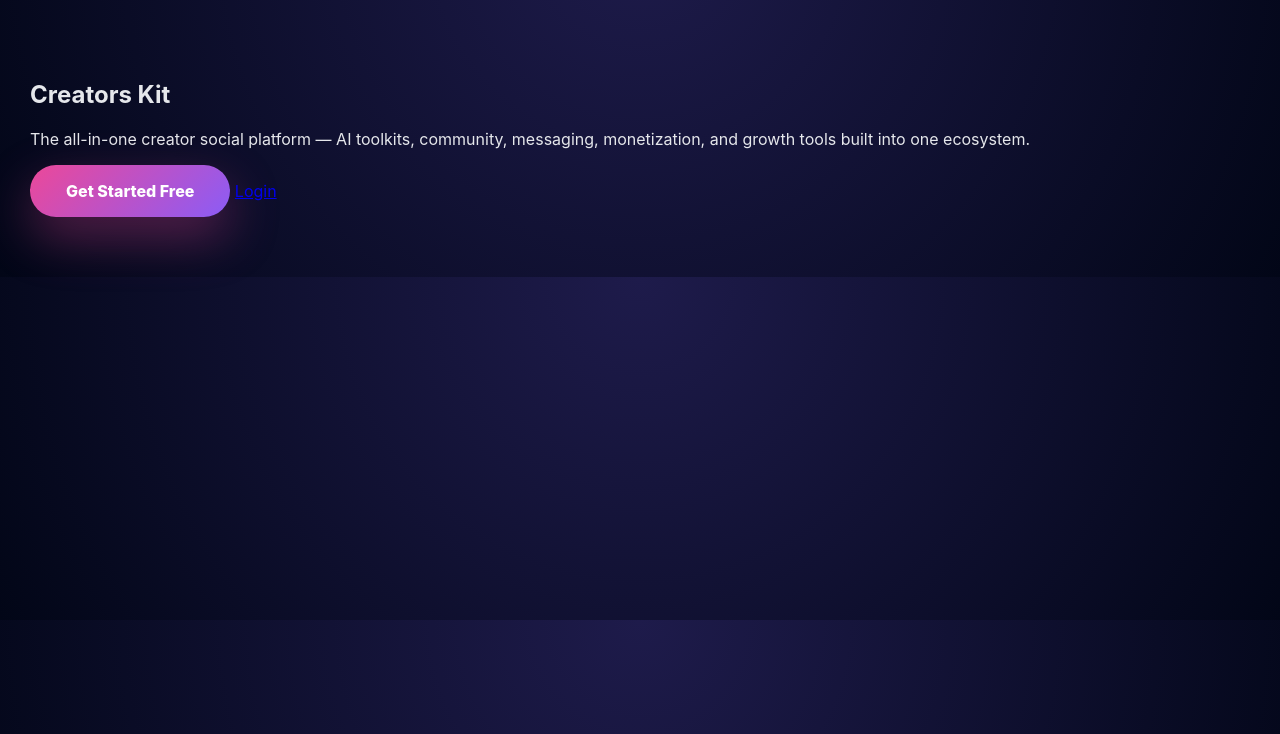
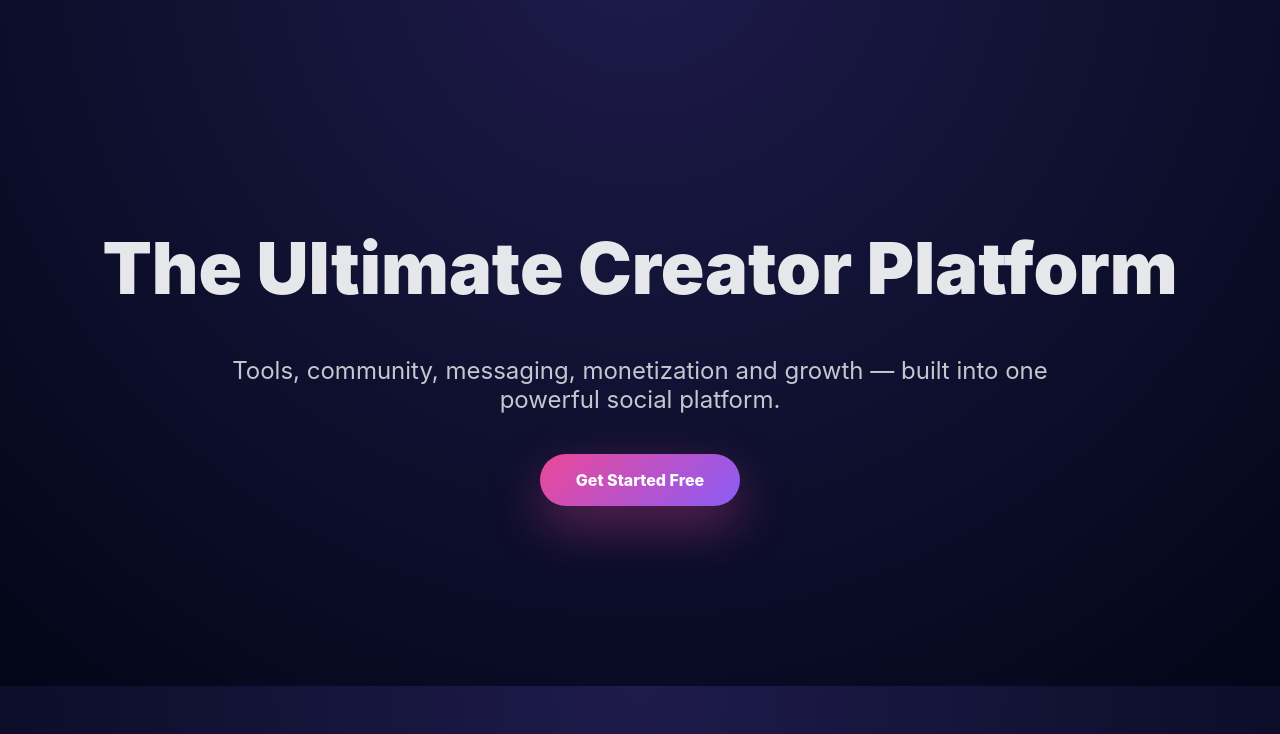
Before and after one commit to drwttierney-wq/Creatorskit, a Flask app: page / in a window 1280 px wide. Shown: the part 66-800 px from the top of the page. Run offline with Flask 3, Linux system fonts and the light colour scheme.

Commit message:
Update index.html

```diff
--- a/templates/index.html
+++ b/templates/index.html
@@ -1,24 +1,16 @@
 {% extends 'base.html' %}
 {% block content %}
 
-<section class="min-h-[80vh] flex flex-col justify-center items-center text-center px-6">
-    <h1 class="text-7xl md:text-8xl font-extrabold mb-8 bg-gradient-to-r from-pink-500 to-purple-500 bg-clip-text text-transparent">
-        Creators Kit
+<div style="text-align:center; padding:120px 0;">
+    <h1 style="font-size:72px;font-weight:900;line-height:1.1;">
+        The Ultimate Creator Platform
     </h1>
 
-    <p class="text-2xl md:text-3xl text-gray-300 max-w-4xl mb-14">
-        The all-in-one creator social platform —
-        AI toolkits, community, messaging, monetization, and growth tools built into one ecosystem.
+    <p style="font-size:24px;max-width:900px;margin:40px auto;opacity:.85;">
+        Tools, community, messaging, monetization and growth — built into one powerful social platform.
     </p>
 
-    <div class="flex flex-col sm:flex-row gap-6">
-        <a href="/register" class="btn-primary">
-            Get Started Free
-        </a>
-        <a href="/login" class="btn-secondary">
-            Login
-        </a>
-    </div>
-</section>
+    <a href="/register" class="btn-primary">Get Started Free</a>
+</div>
 
 {% endblock %}
```
